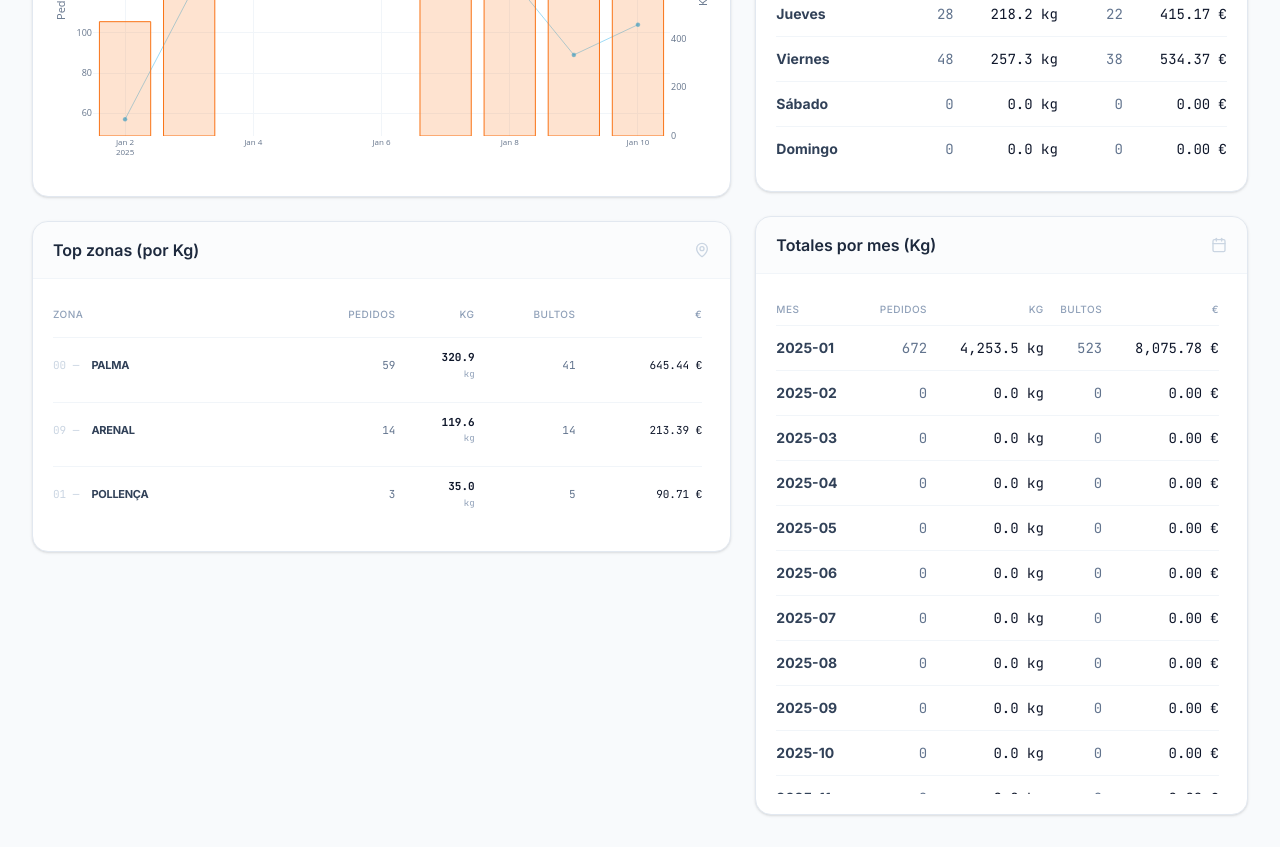
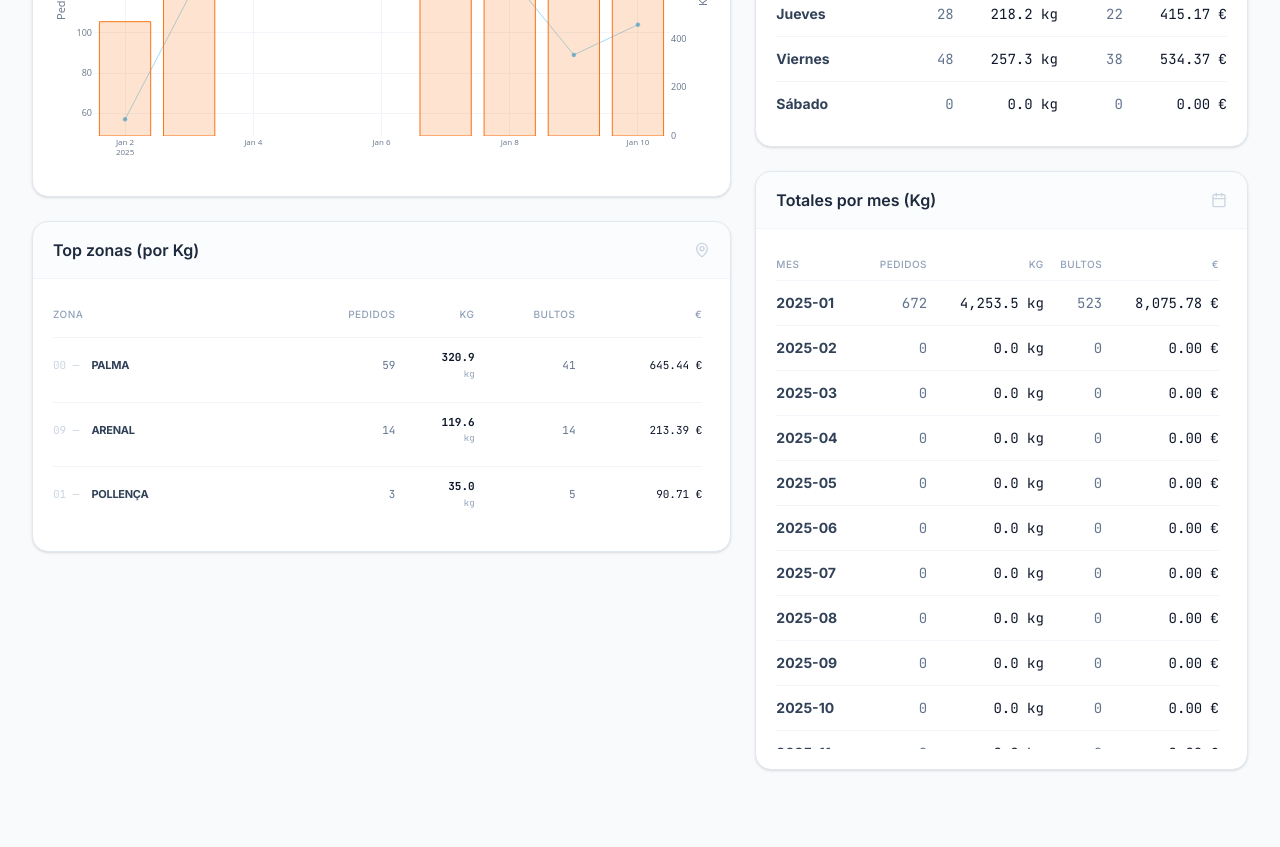
Before and after one commit to pascualp/zonas-por-kilos-, a React (Vite) app: page / in a window 1280 px wide. Shown: the part 1440-2287 px from the top of the page. After the commit the page ends 2242 px from the top, so only its background shows below. Built offline with nearby package versions, Linux system fonts and the light colour scheme.

Commit message:
fix: Exclude Sundays from weekday filter
Removes Sunday from the available weekday options in the filter. This aligns the displayed weekdays with the data filtering logic, preventing potential confusion or errors when users expect Sunday data to be selectable.

```diff
--- a/src/App.tsx
+++ b/src/App.tsx
@@ -119,7 +119,7 @@ const INITIAL_DATA: DashboardData = {
   total_euros: 587463.04,
   total_bultos: 45643.0,
   months: ["2025-01", "2025-02", "2025-03", "2025-04", "2025-05", "2025-06", "2025-07", "2025-08", "2025-09", "2025-10", "2025-11", "2025-12"],
-  weekdays: ["Lunes", "Martes", "Miércoles", "Jueves", "Viernes", "Sábado", "Domingo"],
+  weekdays: ["Lunes", "Martes", "Miércoles", "Jueves", "Viernes", "Sábado"],
   zones: INITIAL_ZONES,
   daily_all: [
     {"Fecha": "2025-01-02", "Pedidos": 57, "Kilos": 468.9, "Euros": 835.51, "Bultos": 50},
@@ -146,7 +146,7 @@ const EMPTY_DATA: DashboardData = {
   total_euros: 0,
   total_bultos: 0,
   months: [],
-  weekdays: ["Lunes", "Martes", "Miércoles", "Jueves", "Viernes", "Sábado", "Domingo"],
+  weekdays: ["Lunes", "Martes", "Miércoles", "Jueves", "Viernes", "Sábado"],
   zones: INITIAL_ZONES,
   daily_all: [],
   daily_zone: []
@@ -399,6 +399,11 @@ export default function App() {
       .filter(r => r.Fecha >= filters.dateFrom && r.Fecha <= filters.dateTo)
       .sort((a, b) => a.Fecha.localeCompare(b.Fecha));
 
+    if (recs.length === 0) {
+      Plotly.purge(chartRef.current);
+      return;
+    }
+
     const x = recs.map(r => r.Fecha);
     const yP = recs.map(r => r.Pedidos);
     const yK = recs.map(r => r.Kilos);
@@ -561,6 +566,10 @@ export default function App() {
 
           if (!dateStr) return;
 
+          // Skip Sundays (0 is Sunday)
+          const dateObj = new Date(dateStr);
+          if (dateObj.getDay() === 0) return;
+
           const mes = dateStr.slice(0, 7);
           months.add(mes);
 
@@ -575,7 +584,6 @@ export default function App() {
           const orderKey = `${dateStr}_${zonaId}_${albaran}`;
 
           if (!dailyZoneMap[dzKey]) {
-            const dateObj = new Date(dateStr);
             const weekdayNames = ["Domingo", "Lunes", "Martes", "Miércoles", "Jueves", "Viernes", "Sábado"];
             dailyZoneMap[dzKey] = {
               Fecha: dateStr,
@@ -650,6 +658,7 @@ export default function App() {
           dateFrom: dailyAll[0]?.Fecha || "",
           dateTo: dailyAll[dailyAll.length - 1]?.Fecha || ""
         });
+        setSelectedDate(dailyAll[dailyAll.length - 1]?.Fecha || null);
 
       } catch (err) {
         console.error("Error processing Excel:", err);
```
